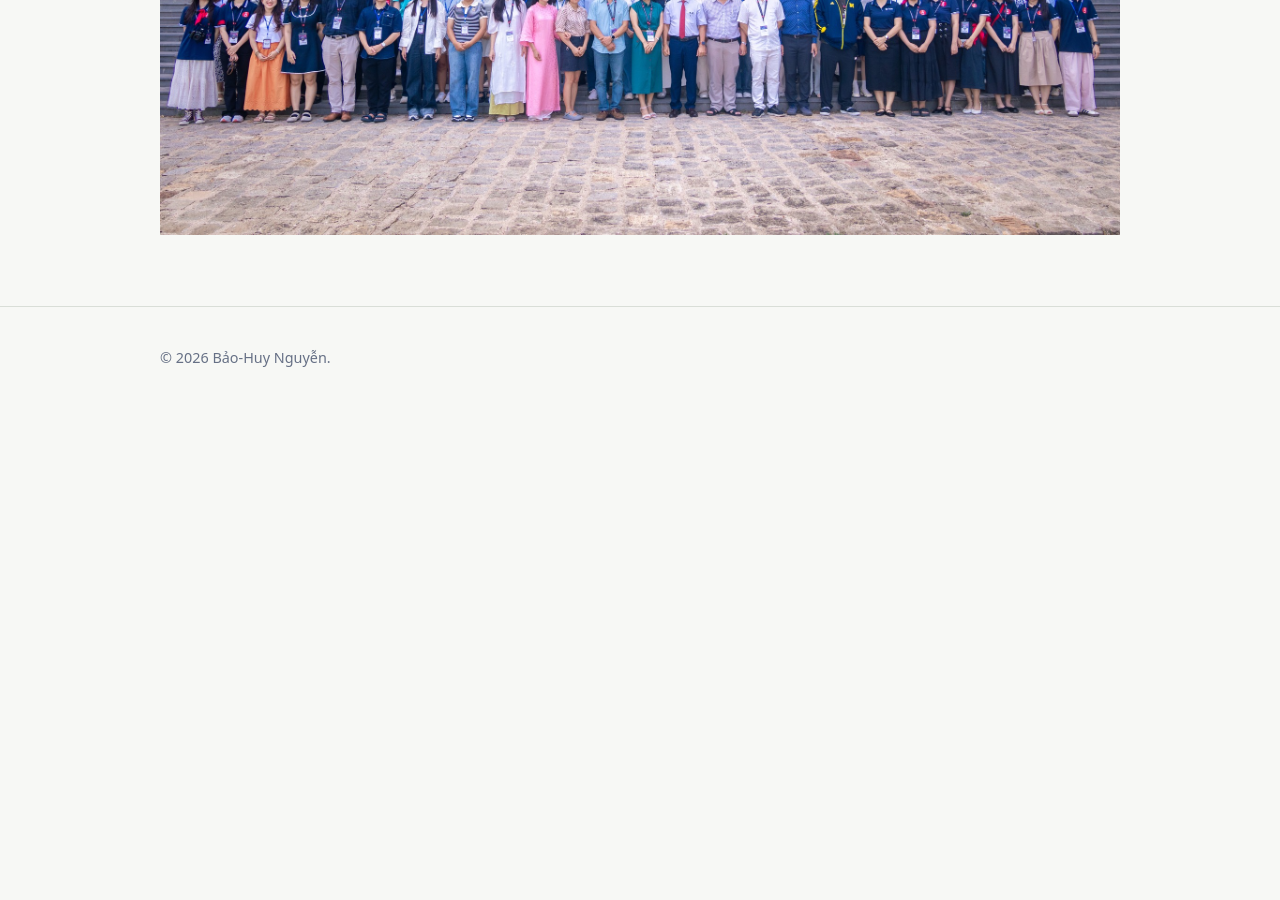
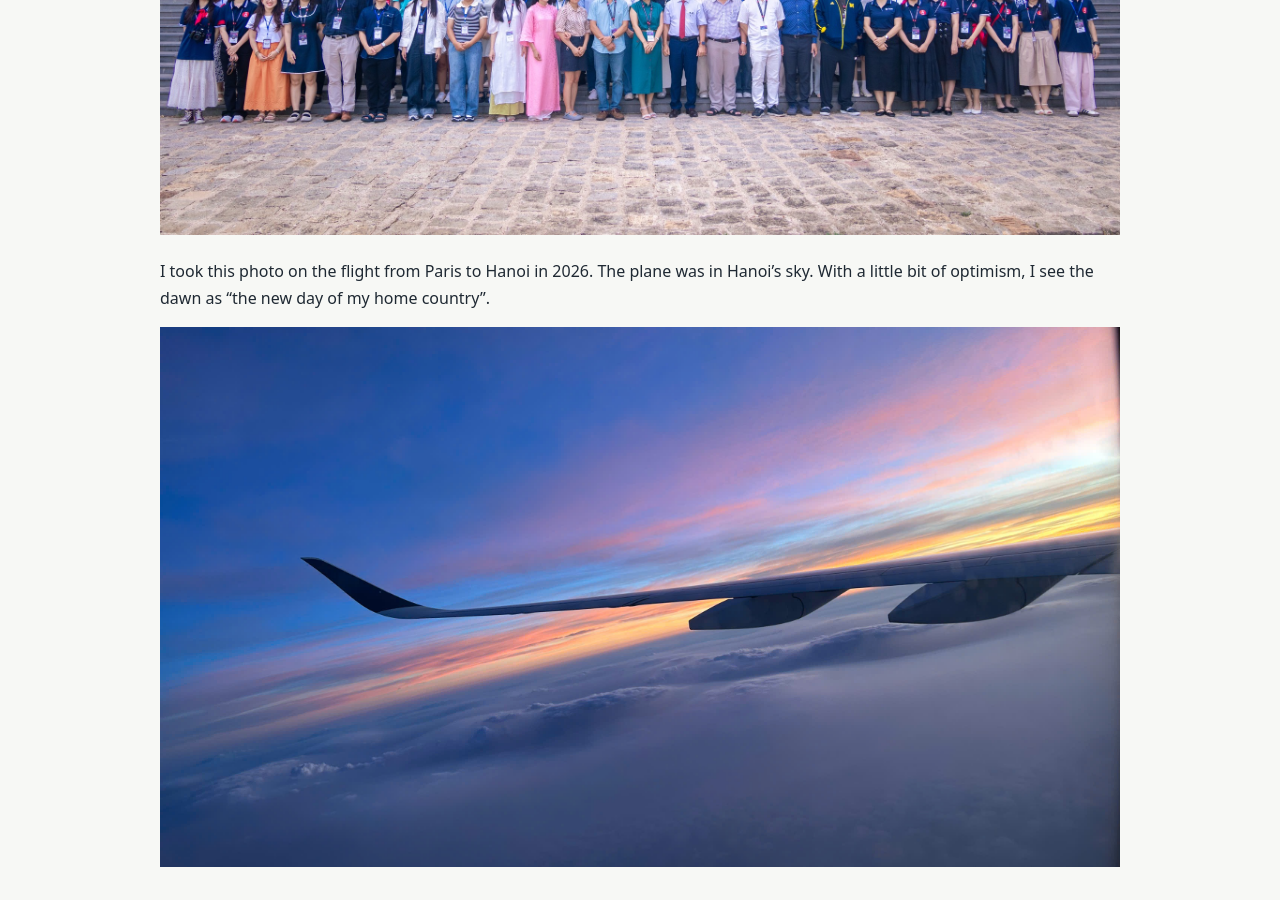
Before and after one commit to baohuynguyen/baohuynguyen.github.io, a Jekyll site: the page built from activities.md, in a window 1280 px wide and 900 px high, scrolled down 1019 px. Built offline with Jekyll 4.4.1, drawn with Linux system fonts in a browser that asks for light colours; before the commit the page ends 1427 px from its top, so only the background shows below that.

Commit message:
Update activities.md

```diff
--- a/activities.md
+++ b/activities.md
@@ -22,3 +22,7 @@ permalink: /activities/
 
 
 <img src="/assets/img/truonghe-2025-00.jpg" alt="Activities banner" style="width:100%; height:auto;">
+
+I took this photo on the flight from Paris to Hanoi in 2026. The plane was in Hanoi's sky. With a little bit of optimism, I see the dawn as "the new day of my home country".
+
+<img src="/assets/img/dawn.jpg" alt="Activities banner" style="width:100%; height:auto;">
```
